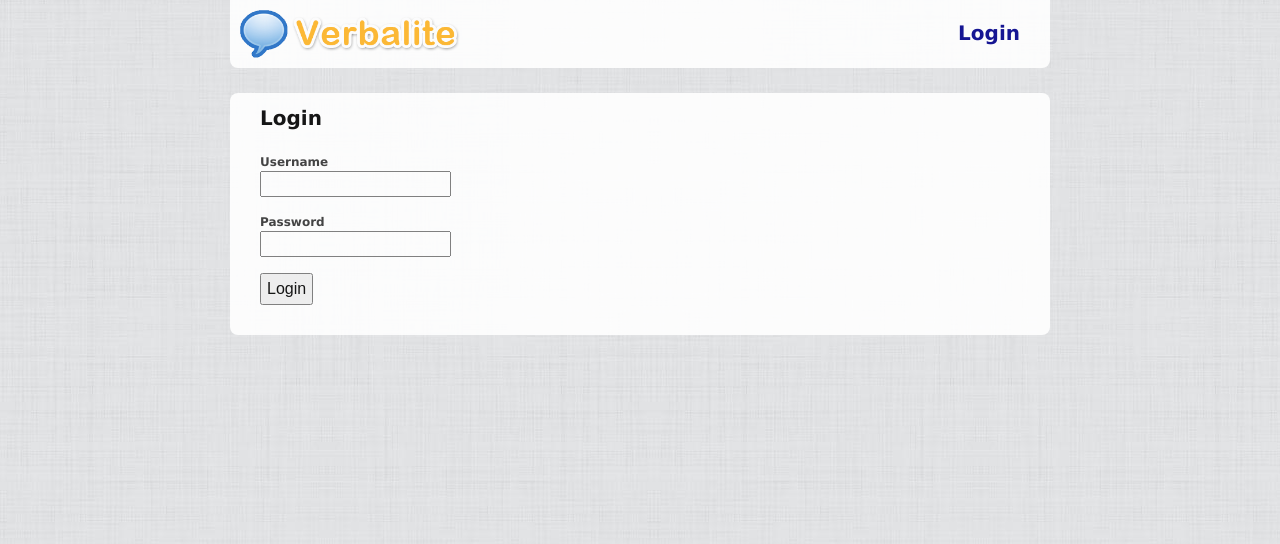
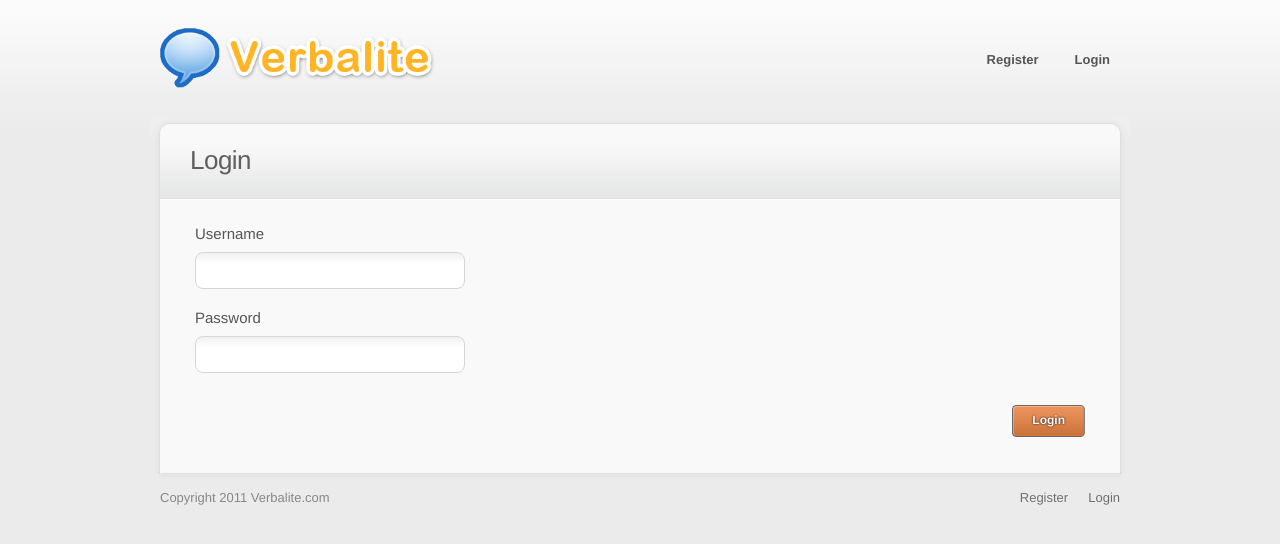
Before and after one commit to ddgromit/mimicme, a Django app: page /login/ in a window 1280 px wide. Shown: the top 544 px of the page. Run offline with Django 3.2, Linux system fonts and the light colour scheme; style sheets or scripts are compiled from the project's sources; parts of the project's set-up code (start-up, migrations or seed data) failed here and were passed over; some libraries are stand-ins or nearby versions.

Commit message:
New login

```diff
--- a/core/static/css/login.css
+++ b/core/static/css/login.css
@@ -1,22 +1,7 @@
-.header {
-  font-size: 20px;
-  font-weight: bold;
-  margin-bottom: 20px; }
+.field-error {
+  display: block;
+  color: red;
+  margin-bottom: 10px; }
 
 .form-line {
-  margin-bottom: 16px; }
-  .form-line label {
-    display: block;
-    font-weight: bold;
-    font-size: 12px;
-    color: #333; }
-  .form-line input {
-    font-size: 14px;
-    padding: 3px; }
-
-.submit {
-  font-size: 16px;
-  padding: 5px; }
-
-.container {
-  margin-left: 20px; }
+  margin-bottom: 20px; }
--- a/core/static/css/login.scss
+++ b/core/static/css/login.scss
@@ -1,25 +1,10 @@
-.header {
-    font-size: 20px;
-    font-weight: bold;
+
+.field-error {
+    display:block;
+    color: red;
+    margin-bottom:10px;
+}
+
+.form-line {
     margin-bottom: 20px;
 }
-.form-line {
-    margin-bottom: 16px;
-    label {
-        display: block;
-        font-weight: bold;
-        font-size: 12px;
-        color:#333;
-    }
-    input {
-        font-size: 14px;
-        padding: 3px;
-    }
-}
-.submit {
-    font-size: 16px;
-    padding: 5px;
-}
-.container {
-    margin-left: 20px;
-}
--- a/core/templates/login.html
+++ b/core/templates/login.html
@@ -1,33 +1,42 @@
-{% extends 'withdash.html' %}
+{% extends 'themeddash.html' %}
 
 {% block css %}
 {{ block.super }}
 <link rel="stylesheet" type="text/css" href="{{ STATIC_URL }}css/login.css"/>
 {% endblock css %}
 
-{% block title %}Mimic Me{%endblock%}
-
 {% block javascript %}
 {{ block.super }}
 {% endblock javascript %}
 
+{% block header_title %}Login{% endblock %}
+
 {% block content %}
 
-<div class="column-800">
     <div class="container">
-        <div class="header">Login</div>
-        <form action="/login/" method="post">
+        <form action="" method="post" id="login-form">
             <div class="form-line">
                 <label for="username">Username</label>
-                <input type="text" name="username" value="" id="username" />
+                <span class="field-error">
+                    {% for error in form.username.errors %}
+                    {{ error }}
+                    {% endfor %}
+                </span>
+                {{ form.username }}
             </div>
             <div class="form-line">
                 <label for="password">Password</label>
-                <input type="password" name="password" value="" id="password" />
+                <span class="field-error">
+                    {% for error in form.password.errors %}
+                    {{ error }}
+                    {% endfor %}
+                </span>
+                {{ form.password }}
             </div>
-            <button class="submit" type="submit" value="Login →" onclick="$('form').submit()">Login</button>
+            <div class="send_form">
+                <a href="/" onclick="$('#login-form').submit(); return false;" class="button" id="send"><span>Login</span></a>
+            </div>
         </form>
     </div>
-</div>
 
 {% endblock content %}
--- a/core/views.py
+++ b/core/views.py
@@ -3,7 +3,7 @@ from django import forms
 from django.contrib.auth.models import User
 from django import http
 from django.contrib.auth import authenticate, login, logout
-
+from django.forms.util import ErrorList
 
 def testtheme_handler(request):
     return render(request,'themeddash.html',{})
@@ -106,22 +106,39 @@ def homepage(request):
         'errors':errors,
     })
 
+
+class LoginForm(forms.Form):
+    username = forms.CharField(
+        widget=forms.TextInput(attrs={'class':'text_field'})
+    )
+    password = forms.CharField(
+        widget=forms.PasswordInput(attrs={'class':'text_field'})
+    )
+
 def login_handler(request):
-  if request.method == 'POST':
-    user = authenticate(username=request.POST['username'], password=request.POST['password'])
-    if user is not None:
-      if user.is_active:
-        login(request, user)
-        # success
-        return http.HttpResponseRedirect('/sets/')
-      else:
-        # disabled account
-        raise Exception('invalid account')
-    else:
-      # invalid login
-      raise Exception('invalid login')
+    form = LoginForm()
+    if request.method == 'POST':
+        form = LoginForm(request.POST)
+        if form.is_valid():
+            user = authenticate(username=request.POST['username'], password=request.POST['password'])
+            if user is not None:
+                if user.is_active:
+                    login(request, user)
+                    # success
+                    return http.HttpResponseRedirect('/sets/')
+                else:
+                    # disabled account
+                    raise Exception('invalid account')
+            else:
+                # invalid login
+                errors = form._errors.setdefault('username',ErrorList())
+                errors.append(u"Incorrect Login")
 
-  return render(request,'login.html',{})
+
+    return render(request,'login.html', {
+        'form':form,
+    })
+
 
 def logout_handler(request):
     logout(request)
```
